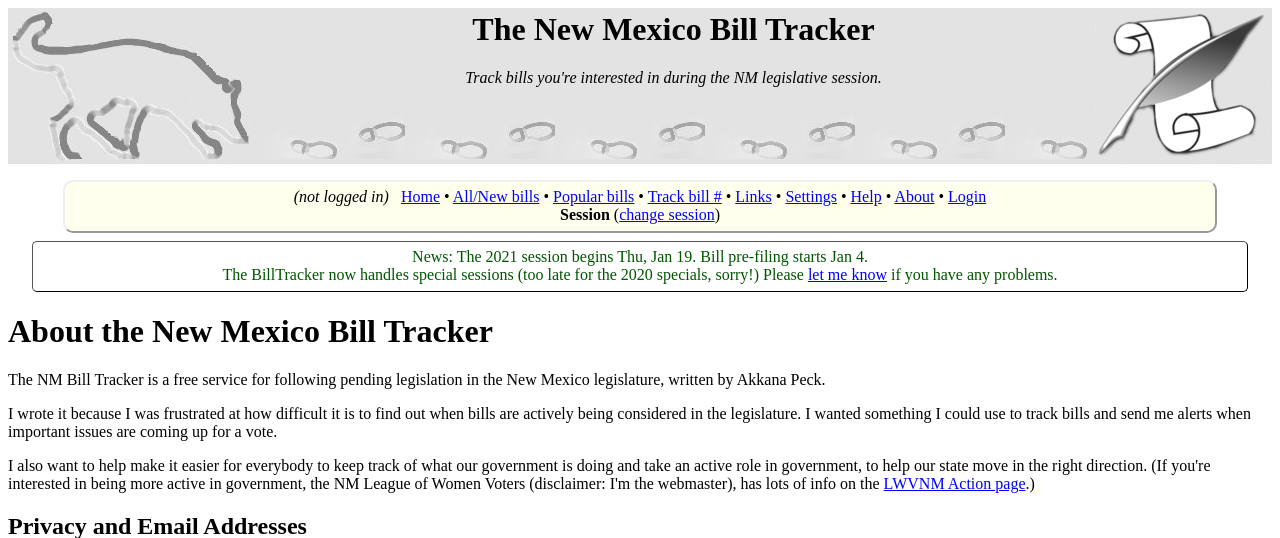
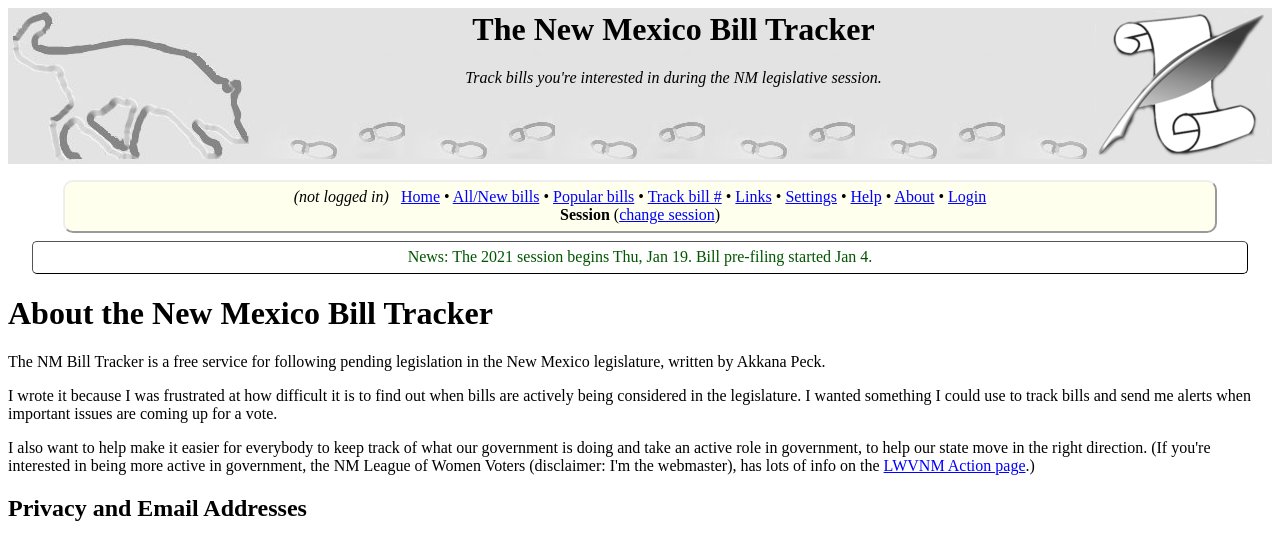
Before and after one commit to akkana/billtracker, a Flask app: page /about in a window 1280 px wide. Shown: the top 538 px of the page. Run offline with Flask 2, Linux system fonts and the light colour scheme.

Commit message:
Change the system alert to show that pre-filing has started.

```diff
--- a/billtracker/templates/base.html
+++ b/billtracker/templates/base.html
@@ -59,11 +59,7 @@
          class either system-alert (red) or system-message (green).
     -->
     <p class="newsbanner">
-News: The 2021 session begins Thu, Jan 19. Bill pre-filing starts Jan 4.
-<br />
-The BillTracker now handles special sessions
-(too late for the 2020 specials, sorry!)
-Please <a href="/about">let me know</a> if you have any problems.
+News: The 2021 session begins Thu, Jan 19. Bill pre-filing started Jan 4.
     </p>
 
     {% with messages = get_flashed_messages() %}
```
